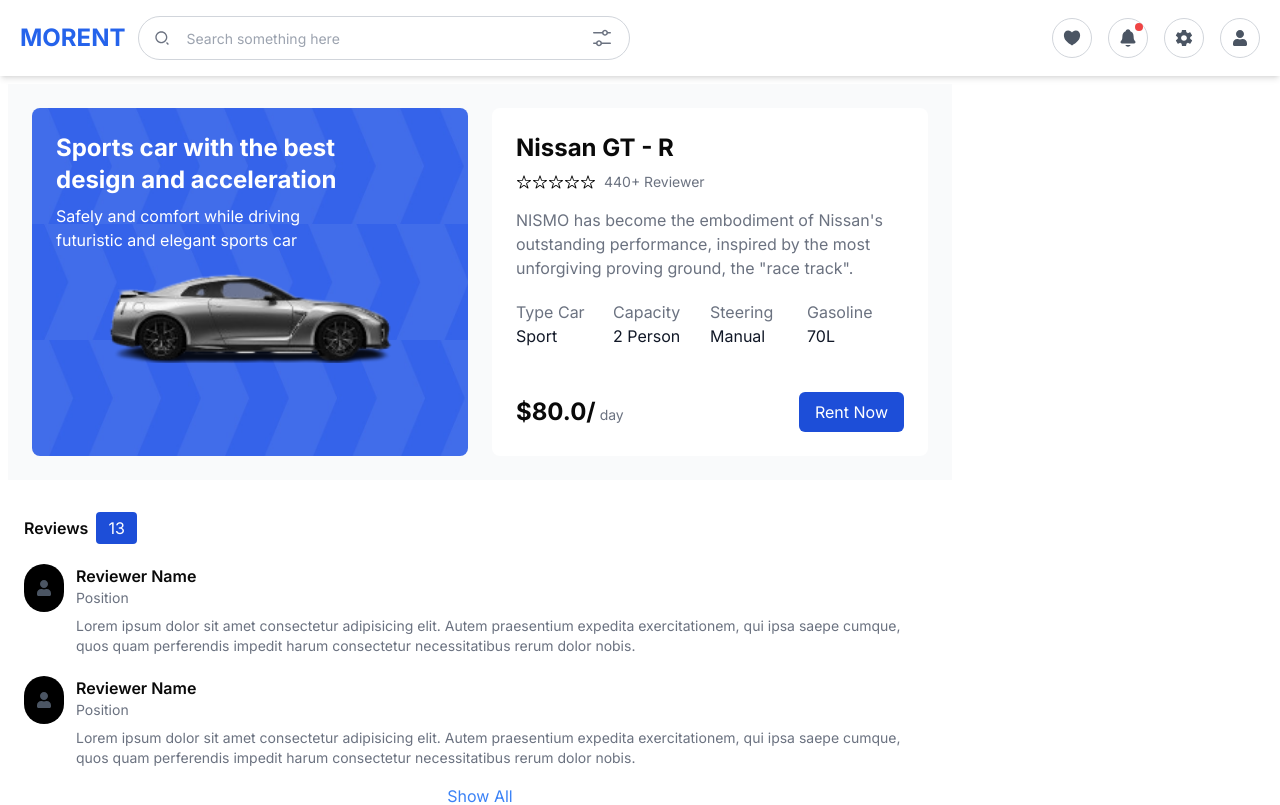
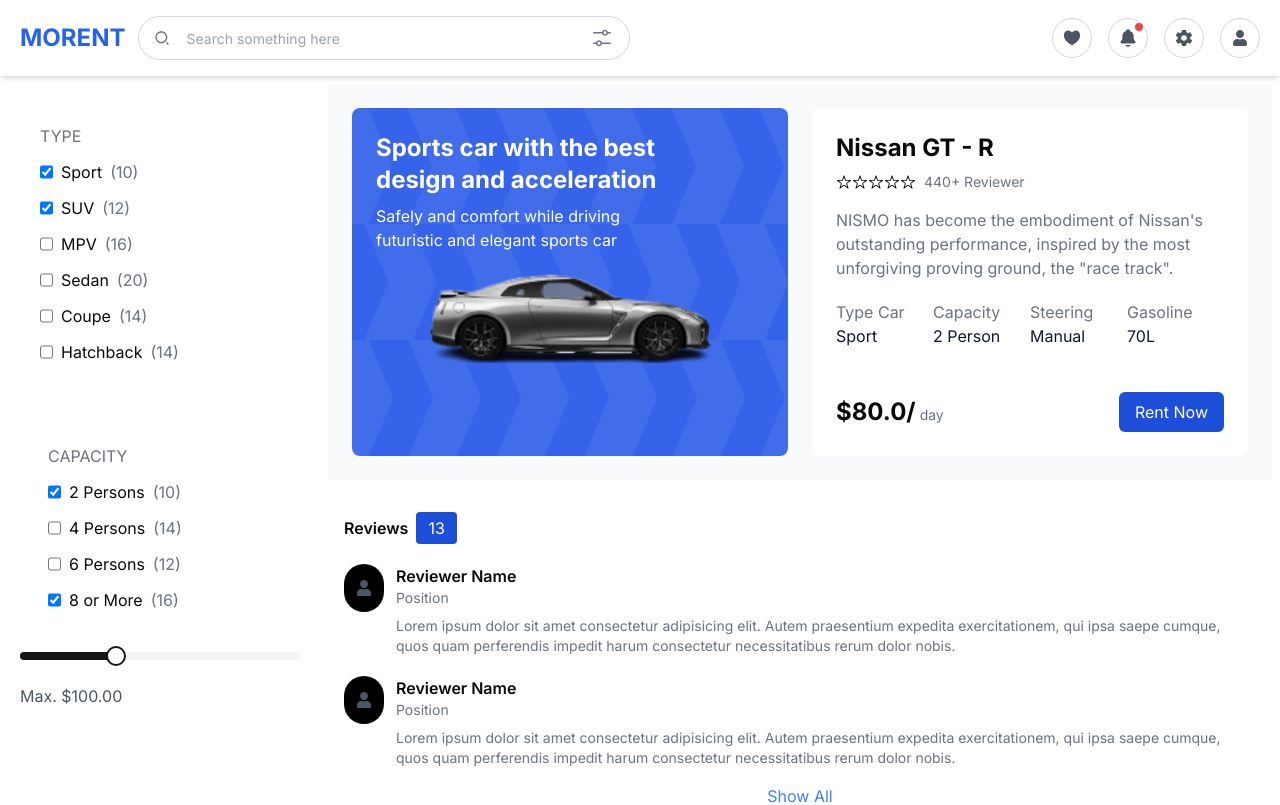
Before and after one commit to Developer-Sidra-Naz/hackathonq2, a Next.js app: page /detail in a window 1280 px wide. Shown: the top 805 px of the page. Built offline with nearby package versions, Linux system fonts and the light colour scheme.

Commit message:
add responsiveness more...

```diff
--- a/src/app/detail/page.tsx
+++ b/src/app/detail/page.tsx
@@ -6,7 +6,7 @@
   return(
     <div>
      <div className="flex">
-      <div className="lg:w-1/4 sm:hidden">
+      <div className="lg:w-1/4 sm:hidden lg:block">
       <Side/>
       </div>
       <div className="w-full lg:w-3/4">
```
